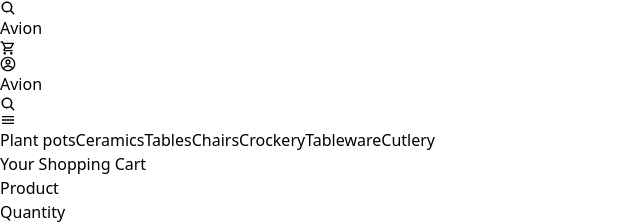
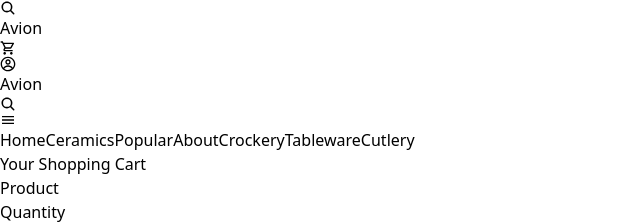
Before and after one commit to nadeemtahir/figmaHackathon, a Next.js app: page /cart in a window 1280 px wide. Shown: the top 224 px of the page, without its empty margins (0-640 px from the left). Built offline with nearby package versions, Linux system fonts and the light colour scheme.

Commit message:
Update navbar.tsx

```diff
--- a/src/app/components/navbar.tsx
+++ b/src/app/components/navbar.tsx
@@ -44,16 +44,16 @@ const Header = () => {
       {menuOpen && (
         <div className="lg:hidden flex flex-col items-center gap-4 mt-4">
           <Link href="/" className="text-[#726E8D] text-lg">
-            Plant pots
+          Home
           </Link>
           <Link href="/" className="text-[#726E8D] text-lg">
             Ceramics
           </Link>
-          <Link href="/" className="text-[#726E8D] text-lg">
-            Tables
+          <Link href="/product" className="text-[#726E8D] text-lg">
+           Popular
           </Link>
-          <Link href="/" className="text-[#726E8D] text-lg">
-            Chairs
+          <Link href="/about" className="text-[#726E8D] text-lg">
+            About
           </Link>
           <Link href="/" className="text-[#726E8D] text-lg">
             Crockery
@@ -71,16 +71,16 @@ const Header = () => {
       <div className="lg:flex hidden sm:hidden w-full justify-center items-center h-1/2 text-[#726E8D]">
         <nav className="flex gap-6 justify-center w-full">
           <Link href="/" className="hover:text-[#5a526c] border-b-2 border-transparent hover:border-[#5a526c] pb-1">
-            Plant pots
+            Home
           </Link>
           <Link href="/" className="hover:text-[#5a526c] border-b-2 border-transparent hover:border-[#5a526c] pb-1">
             Ceramics
           </Link>
-          <Link href="/" className="hover:text-[#5a526c] border-b-2 border-transparent hover:border-[#5a526c] pb-1">
-            Tables
+          <Link href="/product" className="hover:text-[#5a526c] border-b-2 border-transparent hover:border-[#5a526c] pb-1">
+            Popular
           </Link>
-          <Link href="/" className="hover:text-[#5a526c] border-b-2 border-transparent hover:border-[#5a526c] pb-1">
-            Chairs
+          <Link href="/about" className="hover:text-[#5a526c] border-b-2 border-transparent hover:border-[#5a526c] pb-1">
+            About
           </Link>
           <Link href="/" className="hover:text-[#5a526c] border-b-2 border-transparent hover:border-[#5a526c] pb-1">
             Crockery
```
